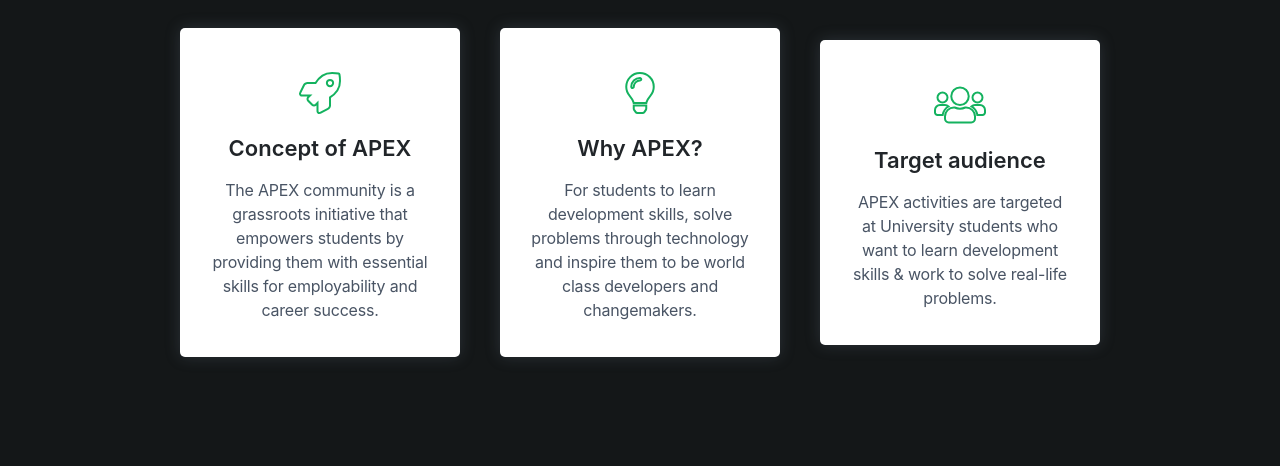
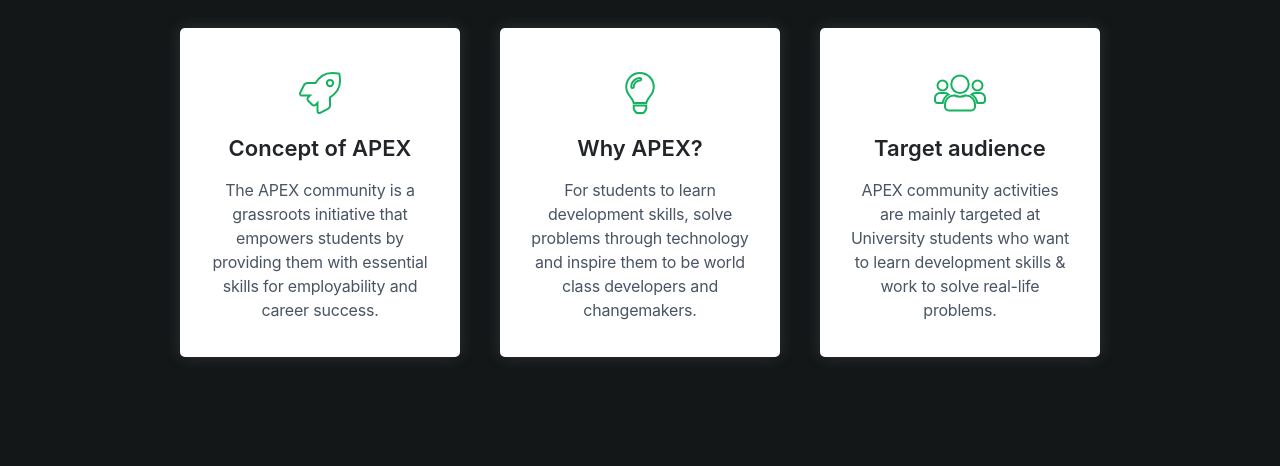
Before and after one commit to arnabjena007/Apex_Website, a website: page pages/about.html in a window 1280 px wide. Shown: the part 204-670 px from the top of the page. Drawn offline with nearby package versions, Linux system fonts and the light colour scheme.

Commit message:
Update about.html

```diff
--- a/pages/about.html
+++ b/pages/about.html
@@ -106,7 +106,7 @@
           <i class="fas fa-users ghost-green"></i>
           <p class="title">Target audience</p>
           <p class="text">
-            APEX activities are targeted at University students
+            APEX community activities are mainly targeted at University students
             who want to learn development skills & work to solve real-life problems.
           </p>
         </div>
```
